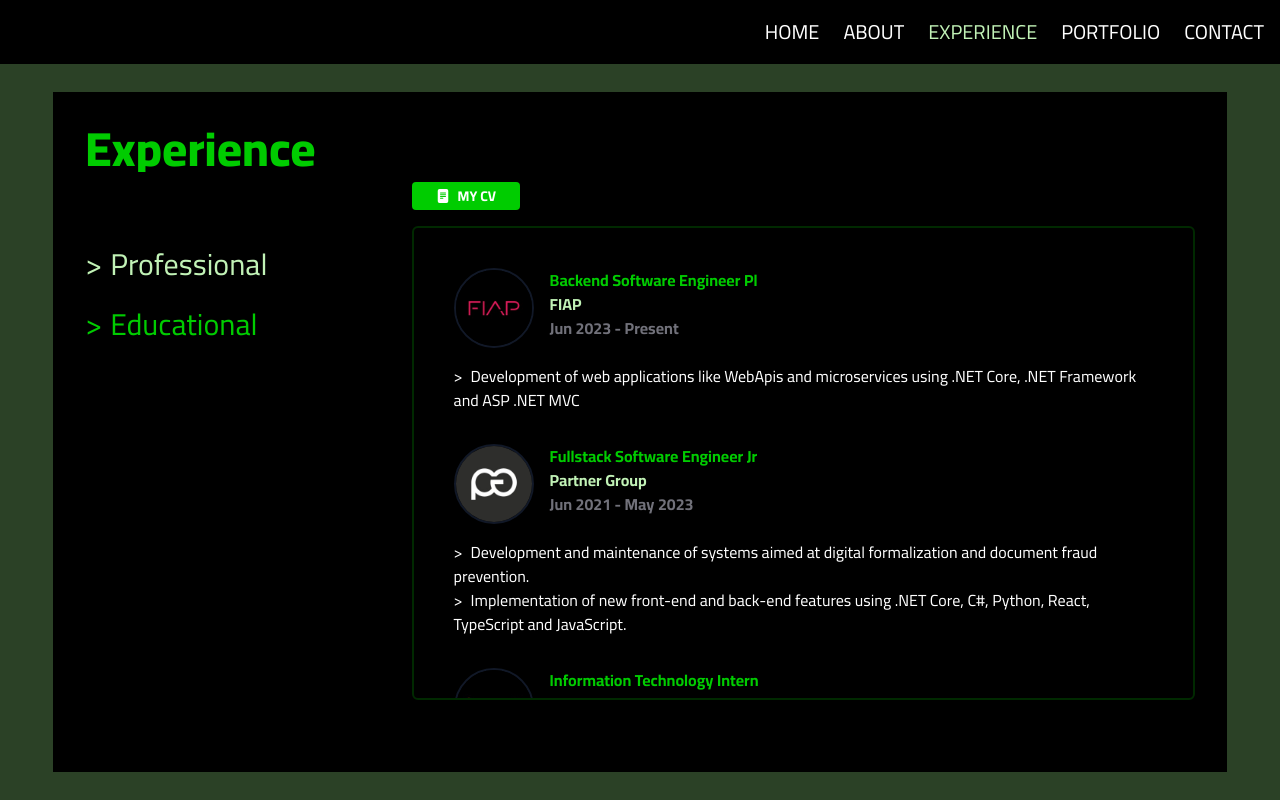
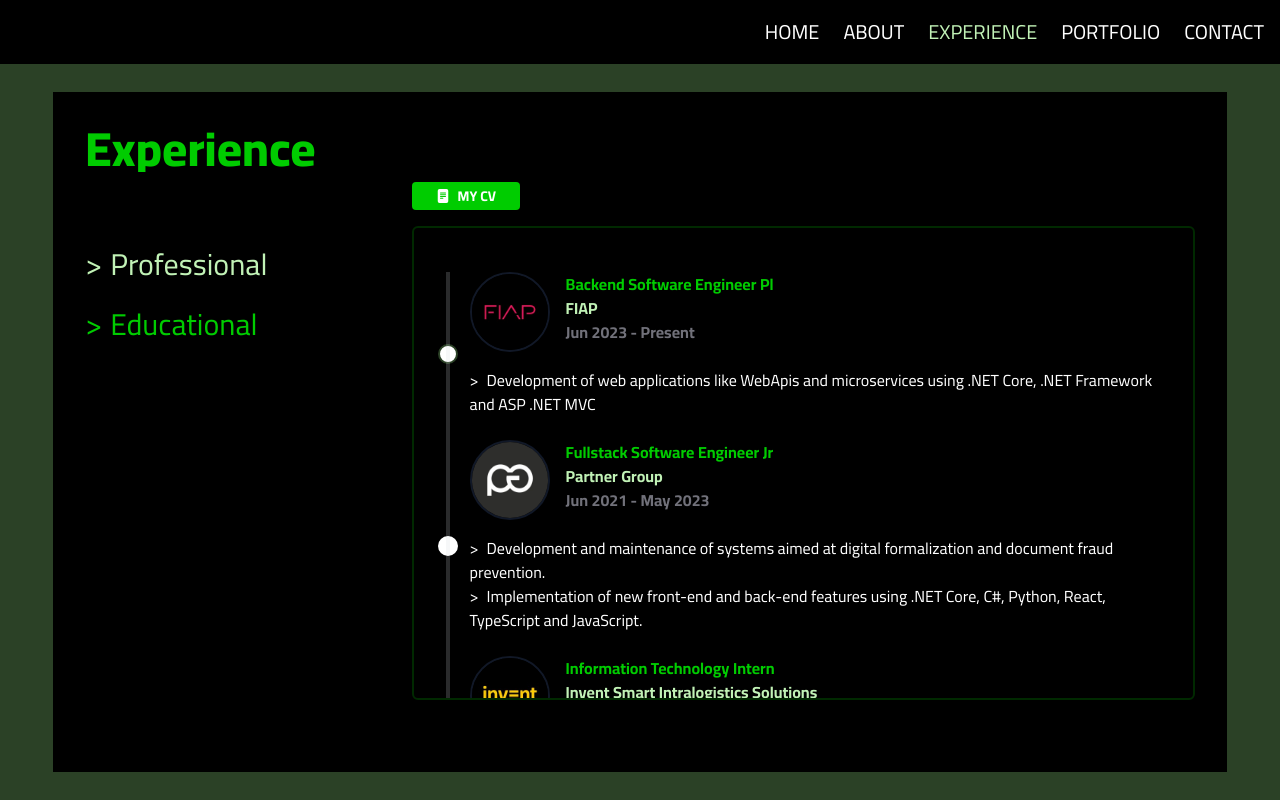
Before and after one commit to GabrielBueno200/PersonalPortfolio, a Next.js app: page /experience in a window 1280 px wide. Built offline with nearby package versions, Linux system fonts and the light colour scheme.

Commit message:
added vertical step bar component

```diff
--- /dev/null
+++ b/src/app/common/VerticalStepBar.tsx
@@ -0,0 +1,47 @@
+import React from 'react';
+
+interface IVerticalStepBarProps {
+  steps: any[];
+}
+
+const VerticalStepBar = ({ steps }: IVerticalStepBarProps) => {
+  return (
+    <ul className="steps">
+      {steps.map((step, idx) => (
+        <li key={idx} className="flex items-center">
+          <span
+            className={`
+              after:z-2
+              relative
+              after:absolute
+              after:right-0 after:top-0
+              after:h-5 after:w-5
+              after:translate-x-[60%]
+              after:transform after:rounded-full
+              after:border-2 after:bg-white
+              ${(idx === 0 ? 'after:border-secondary-green after:bg-primary-green' : 'after:border-white')}
+            `}
+          />
+          <span
+            className={`
+              before:z-1
+            relative
+              pl-6
+              py-3
+              before:opacity-20
+              before:absolute
+              before:left-0
+              before:h-full
+              before:border-l-4
+              before:border-gray-300
+            `}
+          >
+            {step}
+          </span>
+        </li>
+      ))}
+    </ul>
+  );
+};
+
+export default VerticalStepBar;
--- a/src/app/experience/page.tsx
+++ b/src/app/experience/page.tsx
@@ -6,6 +6,7 @@
 
 import ExperienceCard from '../components/ExperienceCard'
 
+import VerticalStepBar from '../common/VerticalStepBar'
 import { downloadCvPdfFile } from '../utils/downloadCv'
 import {
   educationalExperiences,
@@ -58,13 +59,15 @@
           >
             <BsFileTextFill /> My CV
           </button>
-          <div className="experiences-container -mt-3 h-[75%] flex-1 space-y-8 overflow-auto rounded-md border-2 border-primary-green/20 p-3 pr-3 scrollbar-thin scrollbar-track-white-green scrollbar-thumb-primary-green scrollbar-track-rounded-full scrollbar-thumb-rounded-full lg:p-10">
-            {experiences.map(experience => (
-              <ExperienceCard
-                key={experience.institution}
-                experience={experience}
-              />
-            ))}
+          <div className="experiences-container -mt-3 h-[75%] overflow-auto rounded-md border-2 border-primary-green/20 p-3 pr-3 scrollbar-thin scrollbar-track-white-green scrollbar-thumb-primary-green scrollbar-track-rounded-full scrollbar-thumb-rounded-full md:p-8">
+            <VerticalStepBar
+              steps={experiences.map(experience => (
+                <ExperienceCard
+                  key={experience.institution}
+                  experience={experience}
+                />
+              ))}
+            />
           </div>
         </div>
       </div>
```
